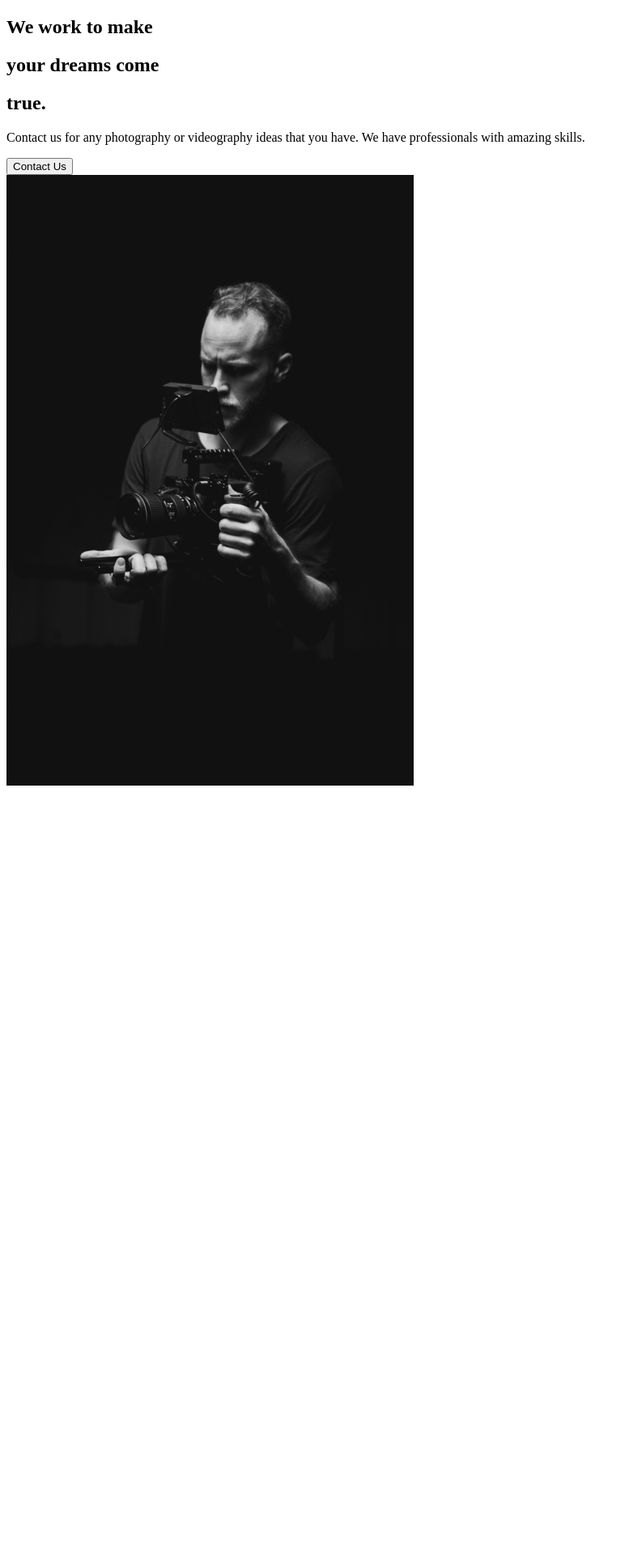
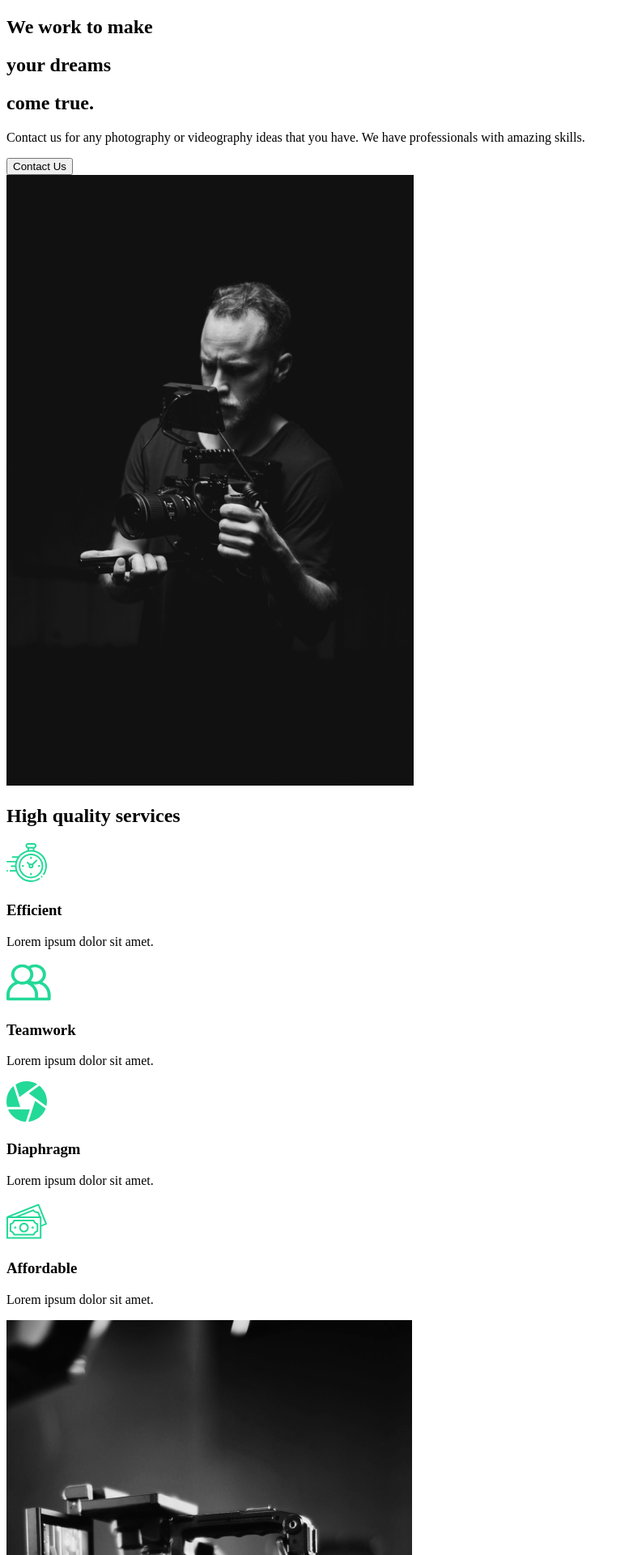
Before and after one commit to artonmirakaj/capture-portfolio, a React (Create React App) app: page / in a window 1280 px wide. Shown: the top 1920 px of the page at 81% size, without its empty margins (0-777 px from the left). Before the commit the page ends 982 px from the top, so only its background shows below. Built offline with nearby package versions, Linux system fonts and the light colour scheme.

Commit message:
Service Section

```diff
--- a/src/components/AboutSection.js
+++ b/src/components/AboutSection.js
@@ -10,10 +10,10 @@
             <h2>We work to make</h2>
           </div>
           <div className='hide'>
-            <h2>your <span>dreams</span> come</h2>
+            <h2>your <span>dreams</span></h2>
           </div>
           <div className='hide'>
-            <h2>true.</h2>
+            <h2>come true.</h2>
           </div>
         </div>
         <p>Contact us for any photography or videography ideas that you have. We have professionals with amazing skills.</p>
--- /dev/null
+++ b/src/components/ServiceSection.js
@@ -0,0 +1,51 @@
+import React from 'react';
+import clock from '../img/clock.svg';
+import diaphragm from '../img/diaphragm.svg';
+import money from '../img/money.svg';
+import teamwork from '../img/teamwork.svg';
+import home2 from '../img/home2.png';
+
+const ServiceSection = () => {
+  return (
+    <div className='services'>
+      <div className='description'>
+        <h2>High <span>quality</span> services</h2>
+        <div className='cards'>
+          <div className='card'>
+            <div className='icon'>
+              <img src={clock} alt='clock' />
+              <h3>Efficient</h3>
+            </div>
+            <p>Lorem ipsum dolor sit amet.</p>
+          </div>
+          <div className='card'>
+            <div className='icon'>
+              <img src={teamwork} alt='teamwork' />
+              <h3>Teamwork</h3>
+            </div>
+            <p>Lorem ipsum dolor sit amet.</p>
+          </div>
+          <div className='card'>
+            <div className='icon'>
+              <img src={diaphragm} alt='diaphragm' />
+              <h3>Diaphragm</h3>
+            </div>
+            <p>Lorem ipsum dolor sit amet.</p>
+          </div>
+          <div className='card'>
+            <div className='icon'>
+              <img src={money} alt='money' />
+              <h3>Affordable</h3>
+            </div>
+            <p>Lorem ipsum dolor sit amet.</p>
+          </div>
+        </div>
+      </div>
+      <div className='image'>
+        <img src={home2} alt='home2'/>
+      </div>
+    </div>
+  )
+}
+
+export default ServiceSection
--- a/src/pages/AboutUs.js
+++ b/src/pages/AboutUs.js
@@ -1,8 +1,14 @@
 import React from 'react'
 import AboutSection from '../components/AboutSection'
+import ServiceSection from '../components/ServiceSection';
 
 const AboutUs = () => {
-  return <AboutSection />;
+  return (
+    <>
+      <AboutSection />
+      <ServiceSection />
+    </>
+  );
 }
 
 export default AboutUs
```
